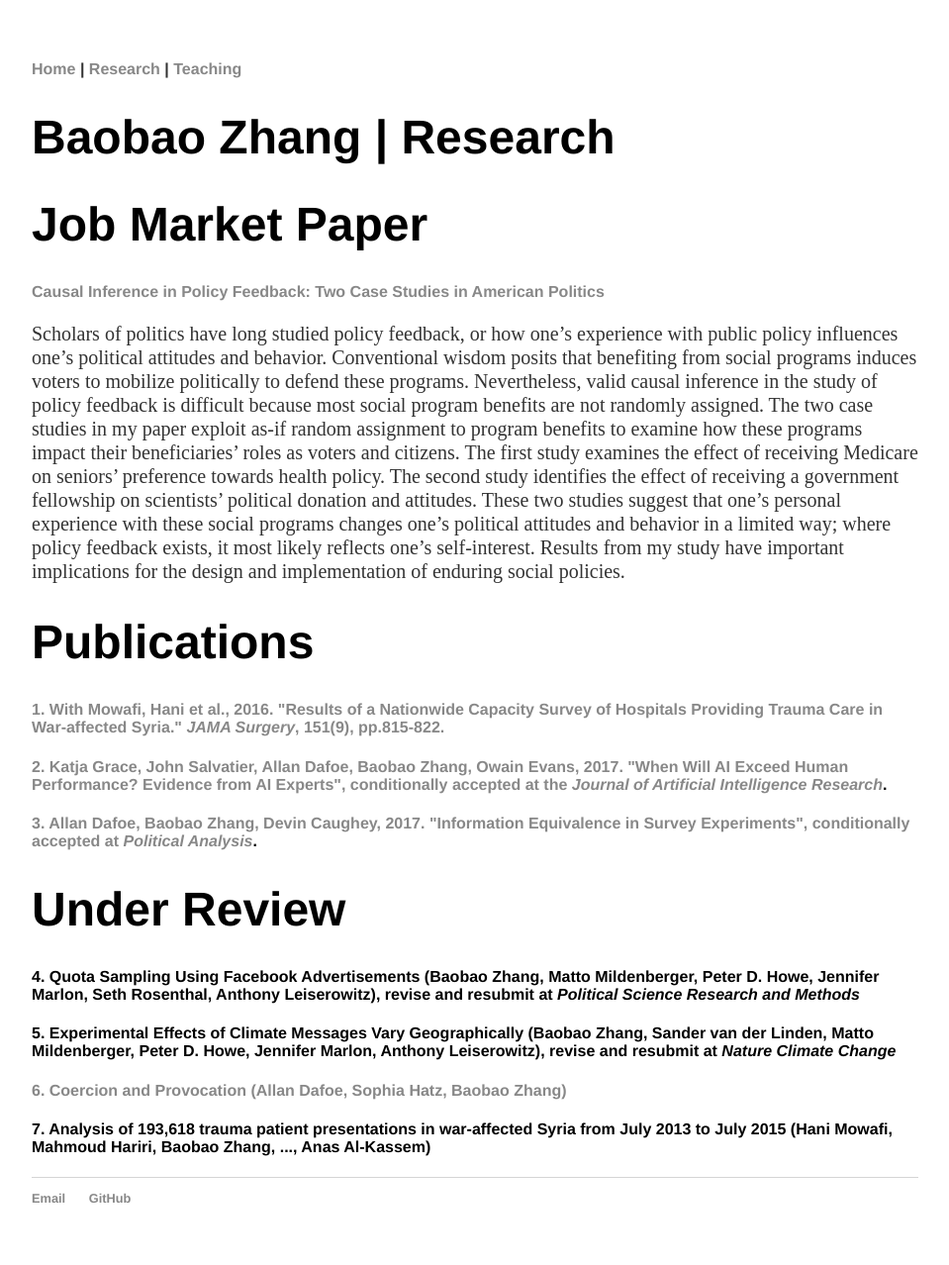
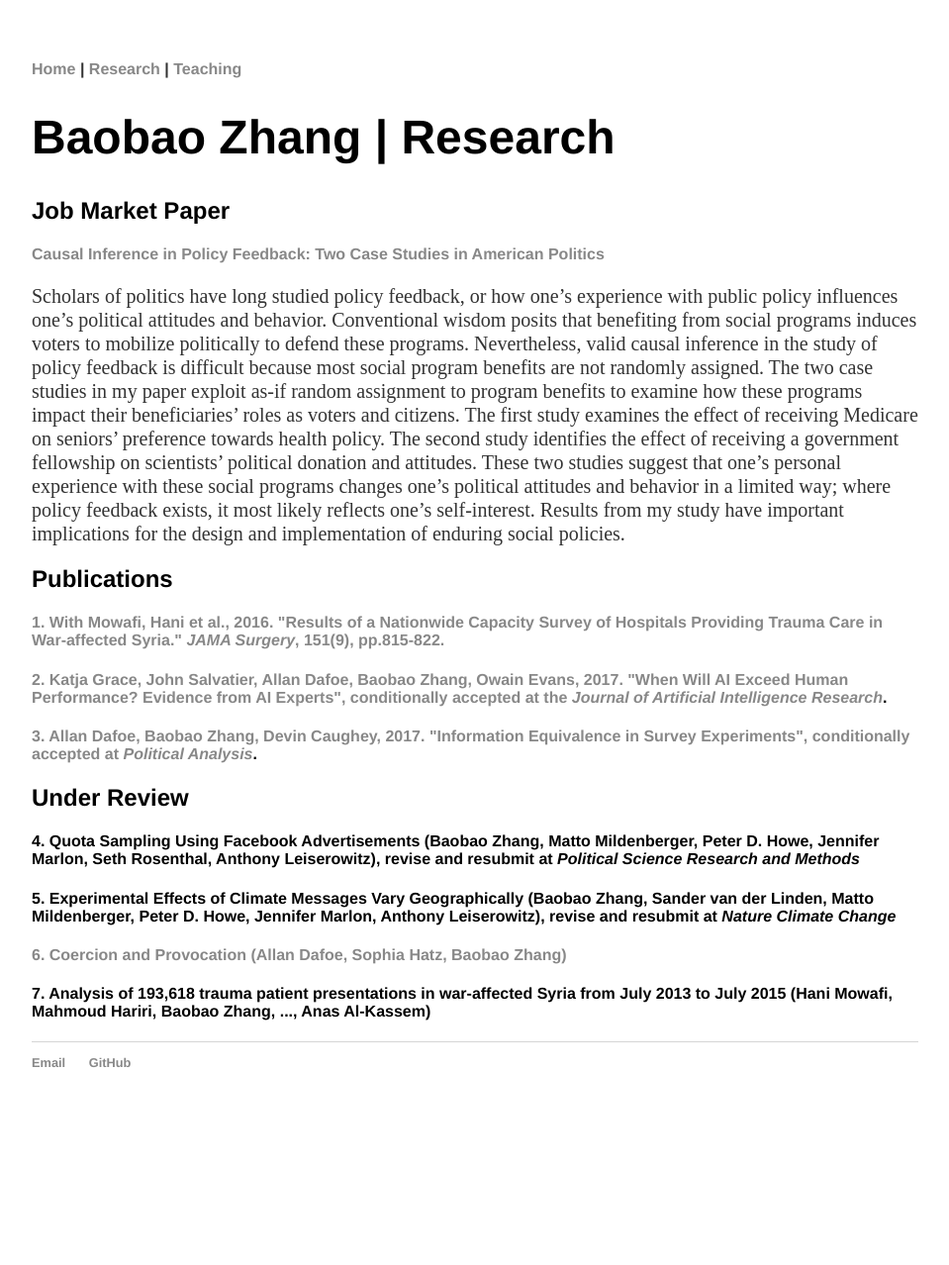
Before and after one commit to morganlivingston/baobaofzhang.github.io, a Jekyll site: the page built from research.html, in a window 1280 px wide. Shown: the whole page at 99% size, without its empty margins (160-1119 px from the left). Built offline with Jekyll 4.4.1, drawn with Linux system fonts in a browser that asks for light colours; after the commit the page ends 1142 px from its top, so only the background shows below that.

```diff
--- a/research.html
+++ b/research.html
@@ -6,19 +6,19 @@ title: Research
 		<div class="blurb">
 			<h1>Baobao Zhang | Research</h1>
 
-<h1>Job Market Paper</h1>
+<h2>Job Market Paper</h2>
 
 			<h4><a href="documents/baobao_zhang_writing_sample.pdf"><b>Causal Inference in Policy Feedback: Two Case Studies in American Politics</b></a></h4>
 
 <p>
 Scholars of politics have long studied policy feedback, or how one’s experience with public policy influences one’s political attitudes and behavior. Conventional wisdom posits that benefiting from social programs induces voters to mobilize politically to defend these programs. Nevertheless, valid causal inference in the study of policy feedback is difficult because most social program benefits are not randomly assigned. The two case studies in my paper exploit as-if random assignment to program benefits to examine how these programs impact their beneficiaries’ roles as voters and citizens. The first study examines the effect of receiving Medicare on seniors’ preference towards health policy. The second study identifies the effect of receiving a government fellowship on scientists’ political donation and attitudes. These two studies suggest that one’s personal experience with these social programs changes one’s political attitudes and behavior in a limited way; where policy feedback exists, it most likely reflects one’s self-interest. Results from my study have important implications for the design and implementation of enduring social policies.
 </p>
-			<h1>Publications</h1>
+			<h2>Publications</h2>
   <h4><a href="https://www.ncbi.nlm.nih.gov/pubmed?term=27332144">1. With Mowafi, Hani et al., 2016. "Results of a Nationwide Capacity Survey of Hospitals Providing Trauma Care in War-affected Syria." <i>JAMA Surgery</i>, 151(9), pp.815-822.</a></h4>
 <h4><a href="https://arxiv.org/abs/1705.08807">2. Katja Grace, John Salvatier, Allan Dafoe, Baobao Zhang, Owain Evans, 2017. "When Will AI Exceed Human Performance? Evidence from AI Experts", conditionally accepted at the <i>Journal of Artificial Intelligence Research</i></a>.</h4>
 <h4><a href="http://www.allandafoe.com/ie">3. Allan Dafoe, Baobao Zhang, Devin Caughey, 2017. "Information Equivalence in Survey Experiments", conditionally accepted at <i>Political Analysis</i></a>.</h4>
 
-			<h1>Under Review</h1>
+			<h2>Under Review</h2>
 <h4>4. Quota Sampling Using Facebook Advertisements (Baobao Zhang, Matto Mildenberger, Peter D. Howe, Jennifer Marlon, Seth Rosenthal, Anthony Leiserowitz), revise and resubmit at <i>Political Science Research and Methods</i></h4>
 <h4>5. Experimental Effects of Climate Messages Vary Geographically (Baobao Zhang, Sander van der Linden, Matto Mildenberger, Peter D. Howe, Jennifer Marlon, Anthony Leiserowitz), revise and resubmit at <i>Nature Climate Change</i></h4>
 <h4><a href="http://www.allandafoe.com/provocation.pdf">6. Coercion and Provocation (Allan Dafoe, Sophia Hatz, Baobao Zhang)</a></h4>
```
